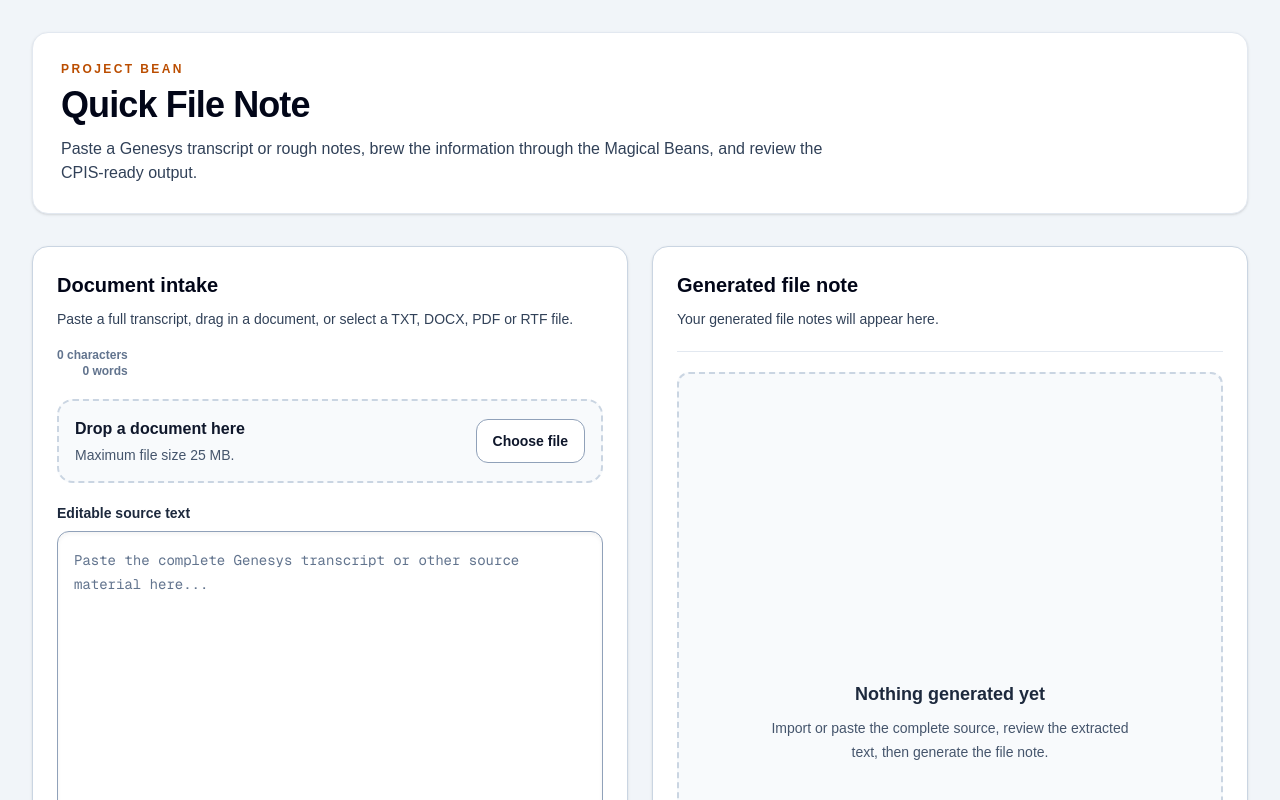
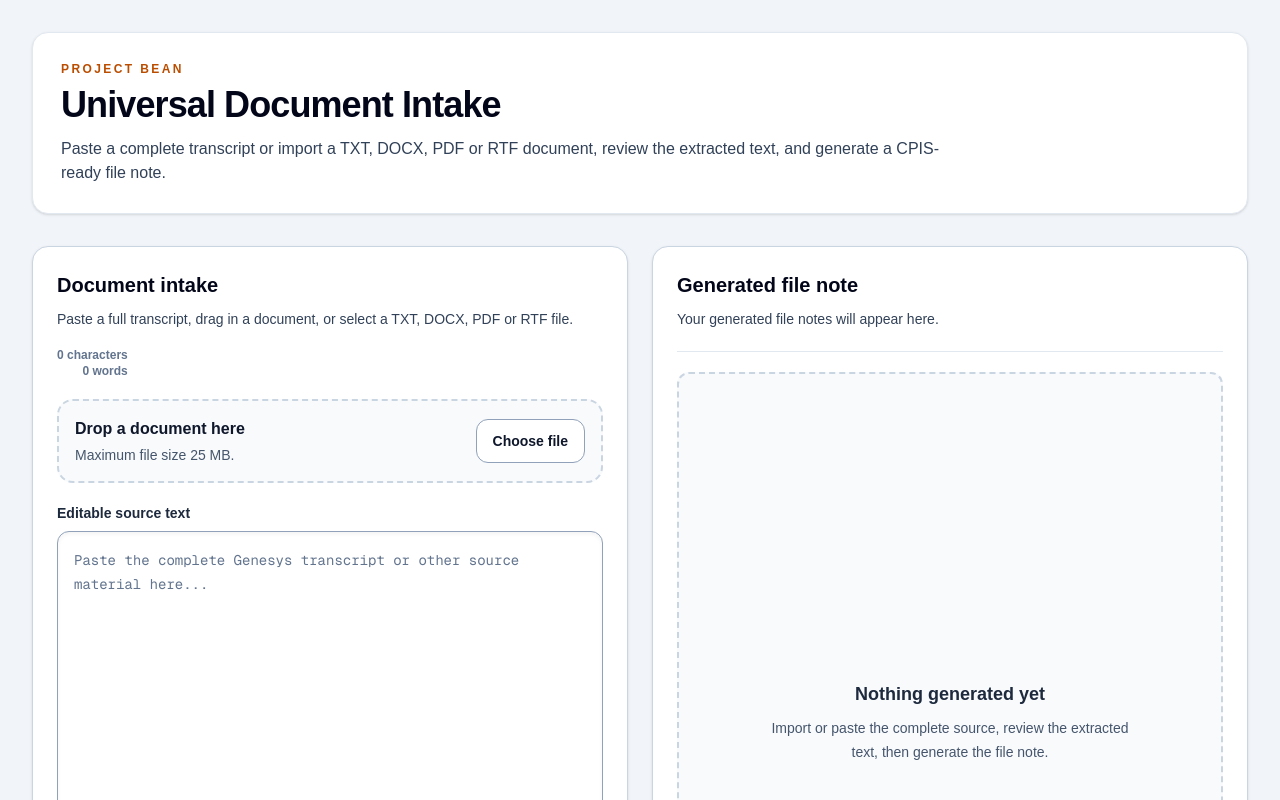
Before and after one commit to peter-lill/coffeehq, a Next.js app in the folder apps/web/: page /bean in a window 1280 px wide. Shown: the top 800 px of the page. Built offline with nearby package versions, Linux system fonts and the light colour scheme.

Commit message:
feat: rename file note page as document intake

```diff
--- a/apps/web/src/app/bean/page.tsx
+++ b/apps/web/src/app/bean/page.tsx
@@ -3,19 +3,18 @@ import { BeanClient } from "./bean-client";
 export default function BeanPage() {
   return (
     <main className="min-h-screen bg-slate-100 text-slate-950">
-      <div className="mx-auto w-full max-w-7xl px-4 py-6 sm:px-6 sm:py-8 lg:px-8">
+      <div className="mx-auto w-full max-w-[1800px] px-4 py-6 sm:px-6 sm:py-8 lg:px-8">
         <header className="mb-6 rounded-2xl border border-slate-200 bg-white p-5 shadow-sm sm:mb-8 sm:p-7">
           <p className="text-xs font-bold uppercase tracking-[0.2em] text-amber-700">
             Project BEAN
           </p>
 
           <h1 className="mt-2 text-3xl font-black tracking-tight text-slate-950 sm:text-4xl">
-            Quick File Note
+            Universal Document Intake
           </h1>
 
-          <p className="mt-3 max-w-3xl text-sm leading-6 text-slate-700 sm:text-base">
-            Paste a Genesys transcript or rough notes, brew the information
-            through the Magical Beans, and review the CPIS-ready output.
+          <p className="mt-3 max-w-4xl text-sm leading-6 text-slate-700 sm:text-base">
+            Paste a complete transcript or import a TXT, DOCX, PDF or RTF document, review the extracted text, and generate a CPIS-ready file note.
           </p>
         </header>
 
```
